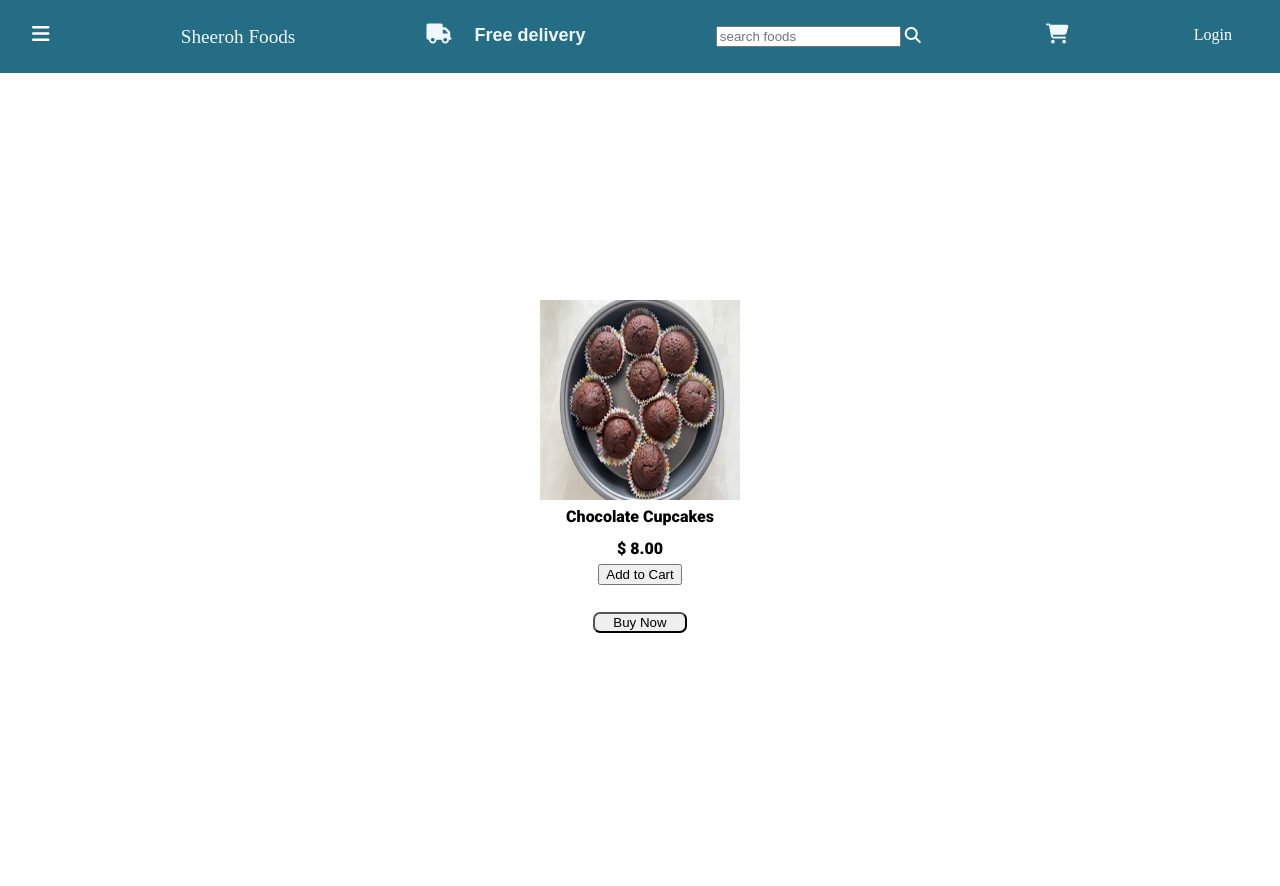
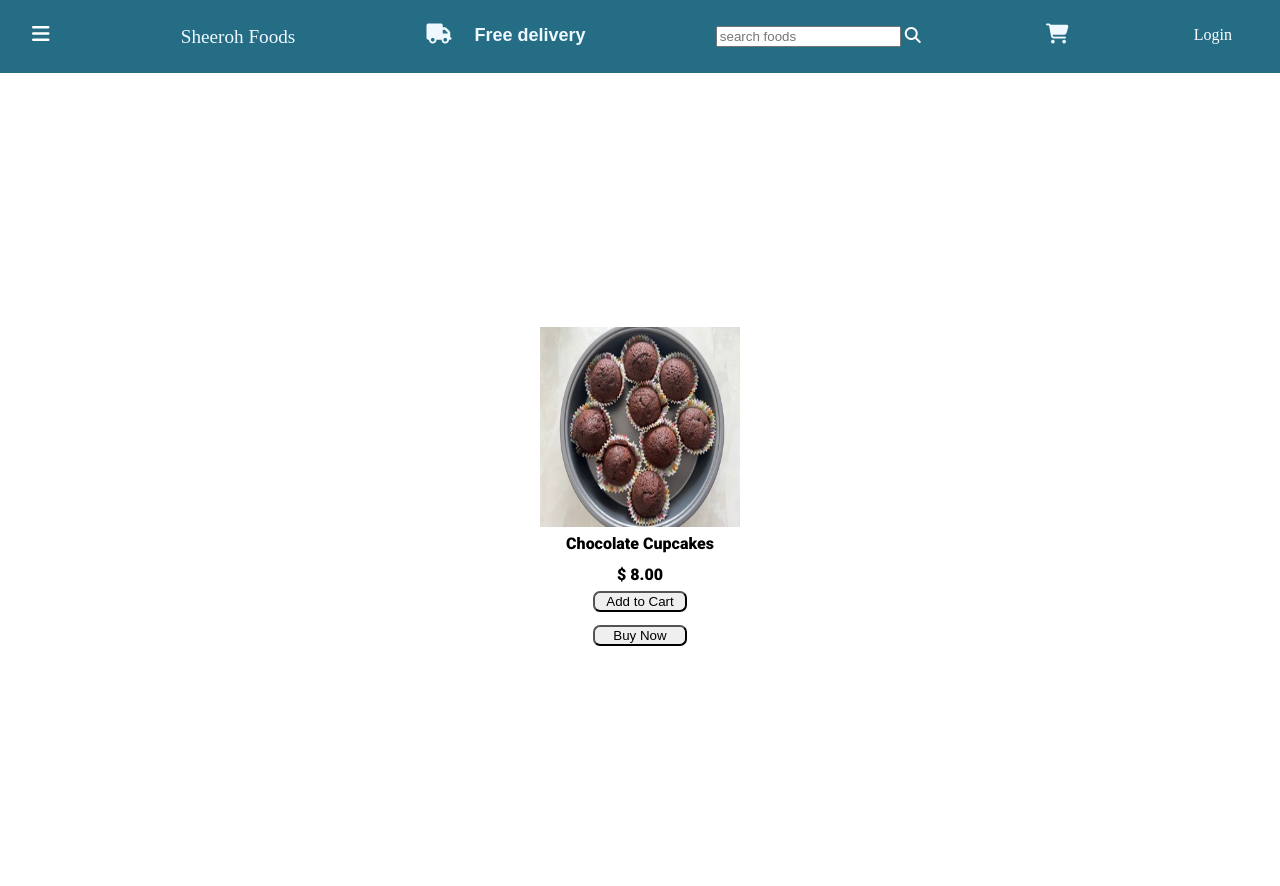
Before and after one commit to wanjiru-njuguna/ebakery, a Django app: page /product_details?product_serial_no=12 in a window 1280 px wide. Shown: the top 886 px of the page. Run offline with Django 4.2, Linux system fonts and the light colour scheme; data comes from the database, SQL or seed files in the repository; some libraries are stand-ins or nearby versions.

Commit message:
styled the buttons.

```diff
--- a/sheecooks/nav/templates/product_details.html
+++ b/sheecooks/nav/templates/product_details.html
@@ -16,7 +16,7 @@
                         {% csrf_token %}
                         <input type="hidden" name="food_id" value="{{food.product_serial_no}}">
                         <input type="hidden" name="food_name" value="{{food.product_name}}">
-                        <button type="submit" class="add_to_cart">Add to Cart</button>
+                        <button type="submit" class="buy_now">Add to Cart</button>
 
                     </form>
 
--- a/sheecooks/static/base.css
+++ b/sheecooks/static/base.css
@@ -318,7 +318,7 @@ a p:hover {
     margin-left: 12em;
 }
 .buy_now{
-    margin-bottom: 4em;
+    margin-bottom: 1em;
     width: 7em;
     border-radius: 7px;
 }
```
